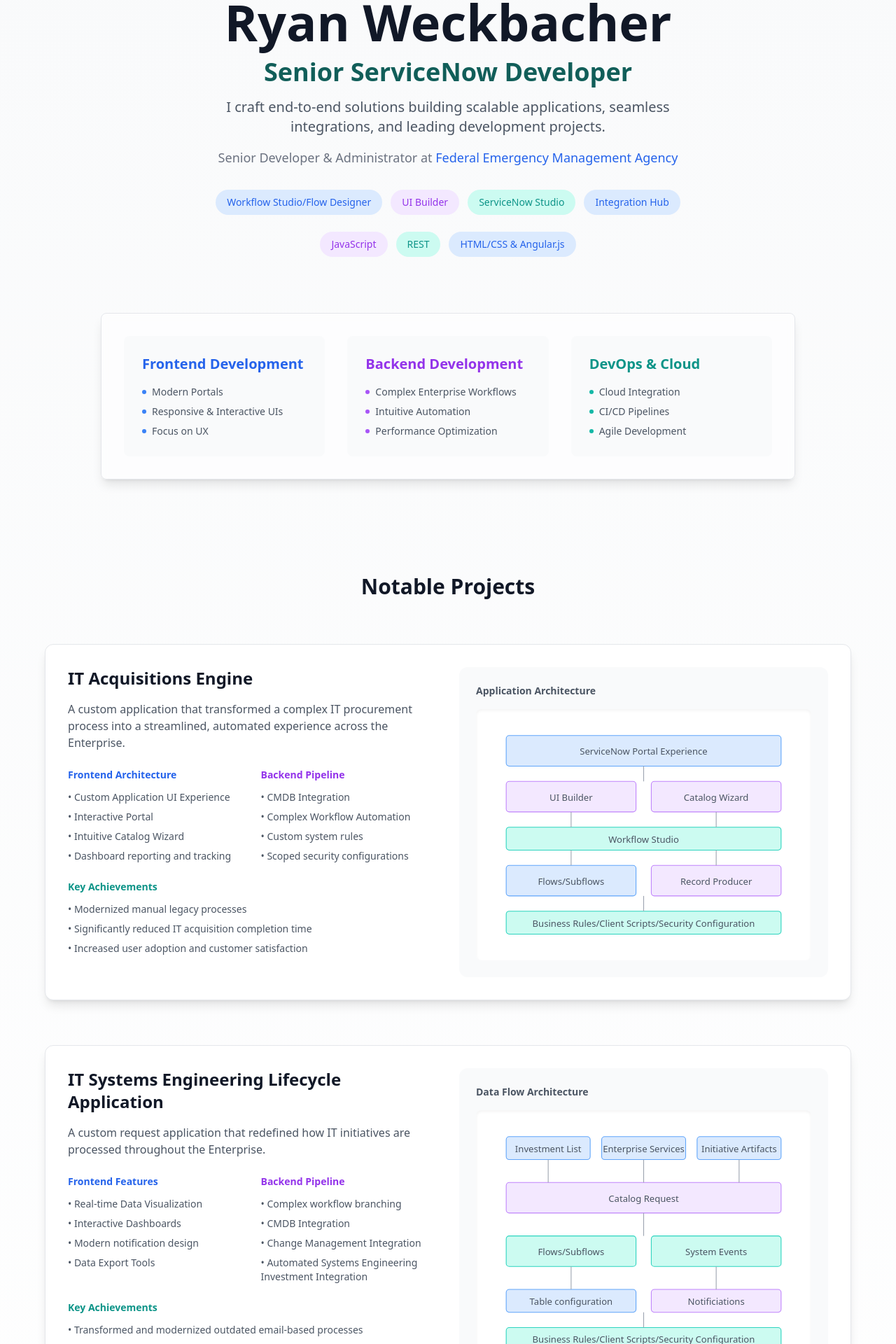
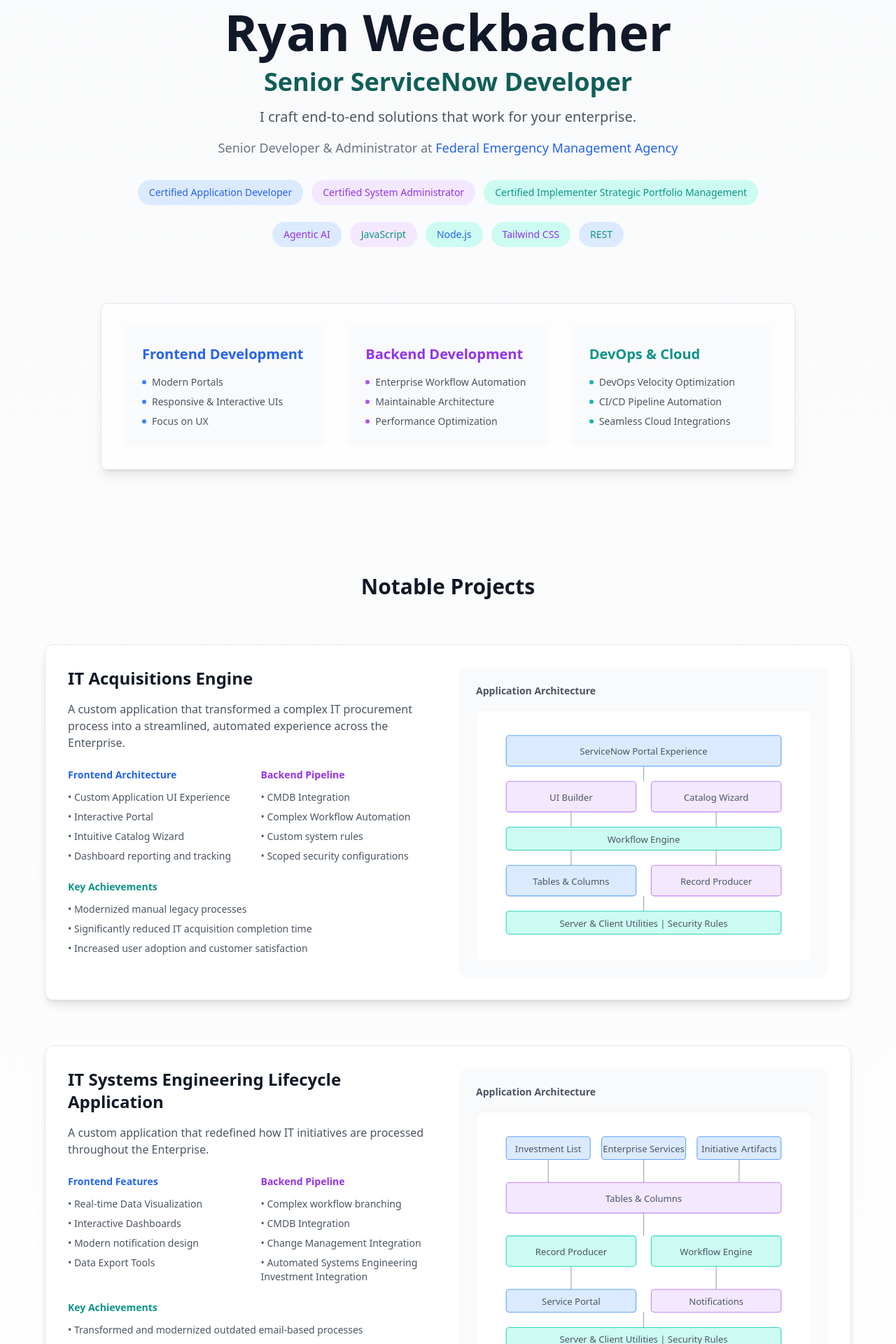
Before and after one commit to Ryan-git-snow/ryansnowportfolio, a Next.js app: page / in a window 1280 px wide. Shown: the part 60-1980 px from the top of the page at 70% size. Built offline with nearby package versions, Linux system fonts and the light colour scheme.

Commit message:
Project and Hero section updates

```diff
--- a/app/components/HeroSection.tsx
+++ b/app/components/HeroSection.tsx
@@ -20,22 +20,23 @@
 						</h1>
 						<h2 className="text-2xl md:text-4xl font-bold text-teal-800">Senior ServiceNow Developer</h2>
 						<p className="text-lg md:text-xl text-gray-600 max-w-2xl mx-auto">
-							I craft end-to-end solutions building scalable applications, seamless integrations, and leading development projects.
+							I craft end-to-end solutions that work for your enterprise.
 						</p>
 						<p className="text-base md:text-lg text-gray-500 max-w-2xl mx-auto">
 							Senior Developer & Administrator at <span className="text-blue-600">Federal Emergency Management Agency</span>
 						</p>
 					</div>
 					<div className="flex flex-wrap justify-center gap-2 md:gap-3 mb-6 md:mb-8">
-						<span className="px-3 md:px-4 py-1.5 md:py-2 bg-blue-100 rounded-full text-blue-600 text-xs md:text-sm">Workflow Studio/Flow Designer</span>
-						<span className="px-3 md:px-4 py-1.5 md:py-2 bg-purple-100 rounded-full text-purple-600 text-xs md:text-sm">UI Builder</span>
-						<span className="px-3 md:px-4 py-1.5 md:py-2 bg-teal-100 rounded-full text-teal-600 text-xs md:text-sm">ServiceNow Studio</span>
-						<span className="px-3 md:px-4 py-1.5 md:py-2 bg-blue-100 rounded-full text-blue-600 text-xs md:text-sm">Integration Hub</span>
+						<span className="px-3 md:px-4 py-1.5 md:py-2 bg-blue-100 rounded-full text-blue-600 text-xs md:text-sm">Certified Application Developer</span>
+						<span className="px-3 md:px-4 py-1.5 md:py-2 bg-purple-100 rounded-full text-purple-600 text-xs md:text-sm">Certified System Administrator</span>
+						<span className="px-3 md:px-4 py-1.5 md:py-2 bg-teal-100 rounded-full text-teal-600 text-xs md:text-sm">Certified Implementer Strategic Portfolio Management</span>
 						{/* Break */}
 						<div className="w-full"></div>
-						<span className="px-3 md:px-4 py-1.5 md:py-2 bg-purple-100 rounded-full text-purple-600 text-xs md:text-sm">JavaScript</span>
-						<span className="px-3 md:px-4 py-1.5 md:py-2 bg-teal-100 rounded-full text-teal-600 text-xs md:text-sm">REST</span>
-						<span className="px-3 md:px-4 py-1.5 md:py-2 bg-blue-100 rounded-full text-blue-600 text-xs md:text-sm">HTML/CSS & Angular.js</span>
+						<span className="px-3 md:px-4 py-1.5 md:py-2 bg-blue-100 rounded-full text-purple-600 text-xs md:text-sm">Agentic AI</span>
+						<span className="px-3 md:px-4 py-1.5 md:py-2 bg-purple-100 rounded-full text-teal-600 text-xs md:text-sm">JavaScript</span>
+						<span className="px-3 md:px-4 py-1.5 md:py-2 bg-teal-100 rounded-full text-blue-600 text-xs md:text-sm">Node.js</span>
+						<span className="px-3 md:px-4 py-1.5 md:py-2 bg-teal-100 rounded-full text-purple-600 text-xs md:text-sm">Tailwind CSS</span>
+						<span className="px-3 md:px-4 py-1.5 md:py-2 bg-blue-100 rounded-full text-teal-600 text-xs md:text-sm">REST</span>
 					</div>
 				</motion.div>
 
@@ -85,11 +86,11 @@
 								<ul className="space-y-1.5 md:space-y-2 text-xs md:text-sm text-gray-600">
 									<li className="flex items-center gap-2">
 										<div className="w-1.5 h-1.5 bg-purple-500 rounded-full" />
-										Complex Enterprise Workflows
+										Enterprise Workflow Automation
 									</li>
 									<li className="flex items-center gap-2">
 										<div className="w-1.5 h-1.5 bg-purple-500 rounded-full" />
-										Intuitive Automation
+										Maintainable Architecture
 									</li>
 									<li className="flex items-center gap-2">
 										<div className="w-1.5 h-1.5 bg-purple-500 rounded-full" />
@@ -110,15 +111,15 @@
 								<ul className="space-y-1.5 md:space-y-2 text-xs md:text-sm text-gray-600">
 									<li className="flex items-center gap-2">
 										<div className="w-1.5 h-1.5 bg-teal-500 rounded-full" />
-										Cloud Integration
+										DevOps Velocity Optimization
 									</li>
 									<li className="flex items-center gap-2">
 										<div className="w-1.5 h-1.5 bg-teal-500 rounded-full" />
-										CI/CD Pipelines
+										CI/CD Pipeline Automation
 									</li>
 									<li className="flex items-center gap-2">
 										<div className="w-1.5 h-1.5 bg-teal-500 rounded-full" />
-										Agile Development
+										Seamless Cloud Integrations
 									</li>
 								</ul>
 							</div>
--- a/app/components/ProjectsSection.tsx
+++ b/app/components/ProjectsSection.tsx
@@ -16,7 +16,7 @@
 				</motion.h2>
 
 				<div className="space-y-16">
-					{/* IT Acquisitions Engine */}
+					{/* IT Acquisitions Application */}
 					<motion.div
 						initial={{ opacity: 0, y: 20 }}
 						whileInView={{ opacity: 1, y: 0 }}
@@ -94,7 +94,7 @@
 											<g>
 												<rect x="20" y="140" width="360" height="30" rx="4" className="fill-teal-100 stroke-teal-400" strokeWidth="1" />
 												<text x="200" y="160" textAnchor="middle" className="fill-gray-600 text-[12px]">
-													Workflow Studio
+													Workflow Engine
 												</text>
 											</g>
 
@@ -103,7 +103,7 @@
 												<rect x="20" y="190" width="170" height="40" rx="4" className="fill-blue-100 stroke-blue-400" strokeWidth="1" />
 												<rect x="210" y="190" width="170" height="40" rx="4" className="fill-purple-100 stroke-purple-400" strokeWidth="1" />
 												<text x="105" y="215" textAnchor="middle" className="fill-gray-600 text-[12px]">
-													Flows/Subflows
+													Tables & Columns
 												</text>
 												<text x="295" y="215" textAnchor="middle" className="fill-gray-600 text-[12px]">
 													Record Producer
@@ -114,7 +114,7 @@
 											<g>
 												<rect x="20" y="250" width="360" height="30" rx="4" className="fill-teal-100 stroke-teal-400" strokeWidth="1" />
 												<text x="200" y="270" textAnchor="middle" className="fill-gray-600 text-[12px]">
-													Business Rules/Client Scripts/Security Configuration
+													Server & Client Utilities | Security Rules
 												</text>
 											</g>
 
@@ -147,7 +147,7 @@
 									<div>
 										<h3 className="text-2xl font-bold mb-4 text-gray-900">IT Systems Engineering Lifecycle Application</h3>
 										<p className="text-gray-600">
-											A custom request application that redefined how IT initiatives are processed throughout the Enterprise.
+											A custom application that redefined how IT initiatives are processed throughout the Enterprise.
 										</p>
 									</div>
 
@@ -183,7 +183,7 @@
 								</div>
 
 								<div className="bg-gray-50 rounded-xl p-6">
-									<h4 className="text-sm font-semibold text-gray-600 mb-4">Data Flow Architecture</h4>
+									<h4 className="text-sm font-semibold text-gray-600 mb-4">Application Architecture</h4>
 									<div className="aspect-[4/3] bg-white rounded-lg p-4 shadow-inner">
 										<svg className="w-full h-full" viewBox="0 0 400 300">
 											{/* Data Sources */}
@@ -202,11 +202,11 @@
 												</text>
 											</g>
 
-											{/* Event Processing */}
+											{/* Database Layer */}
 											<g>
 												<rect x="20" y="80" width="360" height="40" rx="4" className="fill-purple-100 stroke-purple-400" strokeWidth="1" />
 												<text x="200" y="105" textAnchor="middle" className="fill-gray-600 text-[12px]">
-													Catalog Request
+													Tables & Columns
 												</text>
 											</g>
 
@@ -215,22 +215,22 @@
 												<rect x="20" y="150" width="170" height="40" rx="4" className="fill-teal-100 stroke-teal-400" strokeWidth="1" />
 												<rect x="210" y="150" width="170" height="40" rx="4" className="fill-teal-100 stroke-teal-400" strokeWidth="1" />
 												<text x="105" y="175" textAnchor="middle" className="fill-gray-600 text-[12px]">
-													Flows/Subflows
+													Record Producer
 												</text>
 												<text x="295" y="175" textAnchor="middle" className="fill-gray-600 text-[12px]">
-													System Events
+													Workflow Engine
 												</text>
 											</g>
 
-											{/* Storage Layer */}
+											{/* User Experience Layer */}
 											<g>
 												<rect x="20" y="220" width="170" height="30" rx="4" className="fill-blue-100 stroke-blue-400" strokeWidth="1" />
 												<rect x="210" y="220" width="170" height="30" rx="4" className="fill-purple-100 stroke-purple-400" strokeWidth="1" />
 												<text x="105" y="240" textAnchor="middle" className="fill-gray-600 text-[12px]">
-													Table configuration
+													Service Portal
 												</text>
 												<text x="295" y="240" textAnchor="middle" className="fill-gray-600 text-[12px]">
-													Notificiations
+													Notifications
 												</text>
 											</g>
 
@@ -238,7 +238,7 @@
 											<g>
 												<rect x="20" y="270" width="360" height="30" rx="4" className="fill-teal-100 stroke-teal-400" strokeWidth="1" />
 												<text x="200" y="290" textAnchor="middle" className="fill-gray-600 text-[12px]">
-													Business Rules/Client Scripts/Security Configuration
+													Server & Client Utilities | Security Rules
 												</text>
 											</g>
 
```
